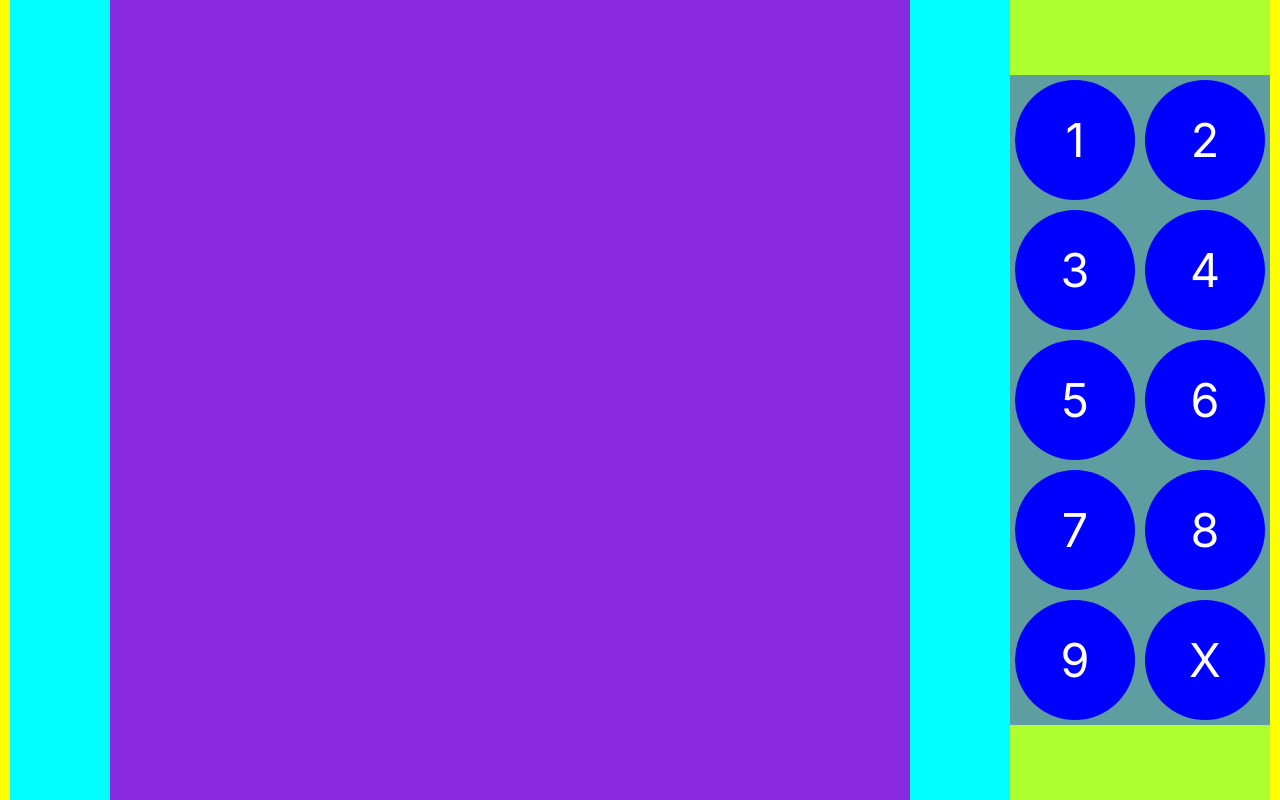
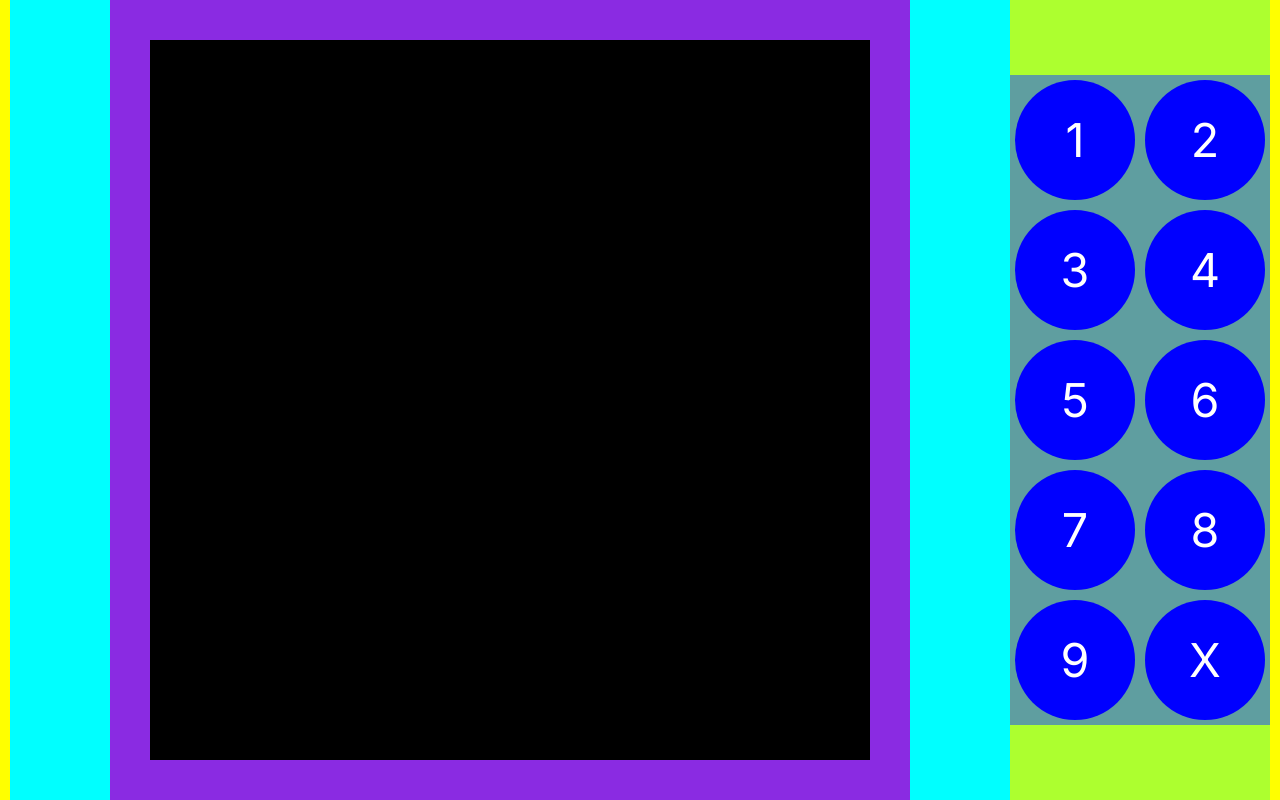
Before and after one commit to mroley1/sudoku-web, a Next.js app: page / in a window 1280 px wide. Built offline with nearby package versions, Linux system fonts and the light colour scheme.

Commit message:
sudoku board

```diff
--- a/src/app/layout.js
+++ b/src/app/layout.js
@@ -4,8 +4,7 @@ import { Inter } from 'next/font/google'
 const inter = Inter({ subsets: ['latin'] })
 
 export const metadata = {
-  title: 'Create Next App',
-  description: 'Generated by create next app',
+  title: 'Sudoku',
 }
 
 export default function RootLayout({ children }) {
--- a/src/app/page.js
+++ b/src/app/page.js
@@ -1,5 +1,8 @@
+"use client";
+
 import Image from 'next/image'
 import styles from './page.module.css'
+import { useState } from 'react';
 
 const NUMPADTOPROW = [
   {name: "1", value: 1},
@@ -17,12 +20,49 @@ const NUMPADBOTTOMROW = [
   {name: "X", value: 0},
 ]
 
+function * gridSchemeGen() {
+  var key = 0;
+  for (var row = 0; row <3; row++) {
+    for (var col = 0; col <3; col++) {
+      yield {row: row, col: col, key: key++};
+    }
+  }
+}
+
 export default function Home() {
+  let gridPositionGen = gridSchemeGen();
+
+
+  const [board, setBoard] = useState(Array.from({length: 9}, () => Array.from({length: 9}, () => (<Cell />))));
+
+  const handelChange = (row, col, event) => {
+    let copy = [...board];
+    copy[row][col] = +event.target.value;
+    setBoard(copy);
+  }
+
+
+  const [blocks, setBlock] = useState(Array.from({length: 9}, () => <SmallGrid />));
+
+
+
+  console.log(board)
+
   return (
     <main>
       <div className={styles.main_flex}>
         <div className={styles.board_container}>
-          <div className={styles.board}></div>
+          <div className={styles.board}>
+            <div className={styles.large_grid}>
+              {(() => {
+                let boxes = []
+                for (var i = 0; i < 9; i++) {
+                  boxes.push(<SmallGrid key={i} />);
+                }
+                return boxes;
+              })()}
+            </div>
+          </div>
         </div>
         <div className={styles.input_container}>
           <div className={styles.num_pad}>
@@ -42,3 +82,23 @@ export function NumPadButton({num: num}) {
     </div>
     )
 }
+
+export function SmallGrid() {
+  return (
+    <div className={styles.box}>
+
+    </div>
+  )
+}
+
+export function Cell() {
+  const [value, setValue] = useState(null);
+
+  function handleClick() {
+    setValue('stuff');
+  }
+
+  return (
+    <div className={styles.cell} onClick={handleClick}>{value}</div>
+  )
+}
--- a/src/app/page.module.css
+++ b/src/app/page.module.css
@@ -101,3 +101,31 @@
     font-size: 25pt;
   }
 }
+
+.large_grid {
+  position: relative;
+  top: 5%;
+  left: 5%;
+  width: 90%;
+  height: 90%;
+  display: grid;
+  grid-template-rows: 3fr 3fr 3fr;
+  grid-template-columns: 3fr 3fr 3fr;
+  row-gap: 3px;
+  column-gap: 3px;
+  background-color: black;
+}
+
+.box {
+  position: relative;
+  display: grid;
+  grid-template-rows: 3fr 3fr 3fr;
+  grid-template-columns: 3fr 3fr 3fr;
+  row-gap: 1px;
+  column-gap: 1px;
+  background-color: black;
+}
+
+.cell {
+  background-color: blueviolet;
+}
```
